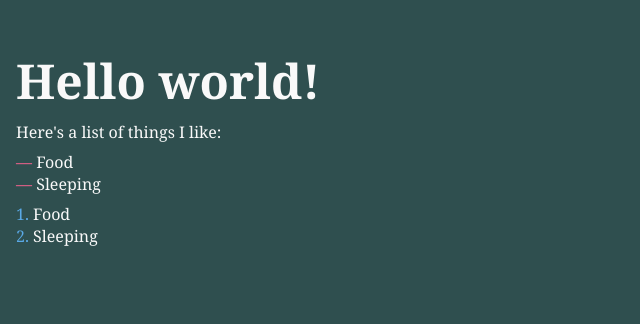
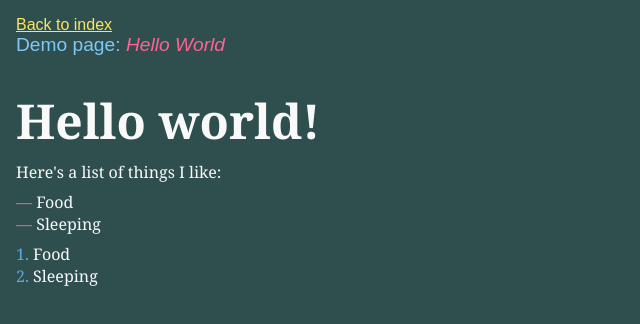
Before and after one commit to pompyproductions/domalt, a website: page demo/hello.html in a window 1280 px wide. Shown: the whole page, without its empty margins (0-640 px from the left). Drawn offline with Linux system fonts and the light colour scheme.

Commit message:
Save and retrieve elements with domalt

```diff
--- a/demo/common.js
+++ b/demo/common.js
@@ -12,6 +12,26 @@ body.append(
 
 switch (commonScript.getAttribute("data-page")) {
   case "demo":
-    document.querySelector
+    const pageTitle = document.querySelector("title").textContent;
+
+    domalt.retrieve("header").append(
+      domalt.newElem({
+        tag: "a",
+        content: "Back to index",
+        class: "back",
+        attributes: [
+          ["href", "./index.html"]
+        ]
+      }),
+      domalt.newElem({
+        tag: "h2",
+        content: `Demo page: _${pageTitle.slice(12)}_`,
+        allowMarkdown: true})
+    );
+    break;
+  case "home":
+    // do stuff
+    break;
 }
+
 body.style.setProperty("height", `var(--doc-height)`);
--- a/demo/style.css
+++ b/demo/style.css
@@ -51,6 +51,11 @@ main {
   gap: .5rem;
 }
 
+a {
+  color: var(--yellow);
+  text-decoration: underline;
+}
+
 header {
   font-family: "Barlow", sans-serif;
 }
--- a/domalt.js
+++ b/domalt.js
@@ -2,6 +2,10 @@ import { traverse } from "./modules/markdown.js"
 
 let uidCounter = 0;
 const elems = new Map();
+
+function retrieve(elemName) {
+  return elems.get(elemName);
+}
 
 function newElem(obj) {
   if (!Object.hasOwn(obj, "tag")) {
@@ -59,7 +63,11 @@ function newElem(obj) {
       case "listeners":
         for (let listener of val) {
           elem.addEventListener(listener[0], listener[1])
-        }
+        };
+        break;
+      case "saveAs":
+        elems.set(val, elem);
+        break;
     }
   }
   return elem;
@@ -95,4 +103,4 @@ function newElemNav(obj, isOrdered = false) {
   });
 }
 
-export default { newElem, newElemNav };
+export default { newElem, newElemNav, retrieve };
```
